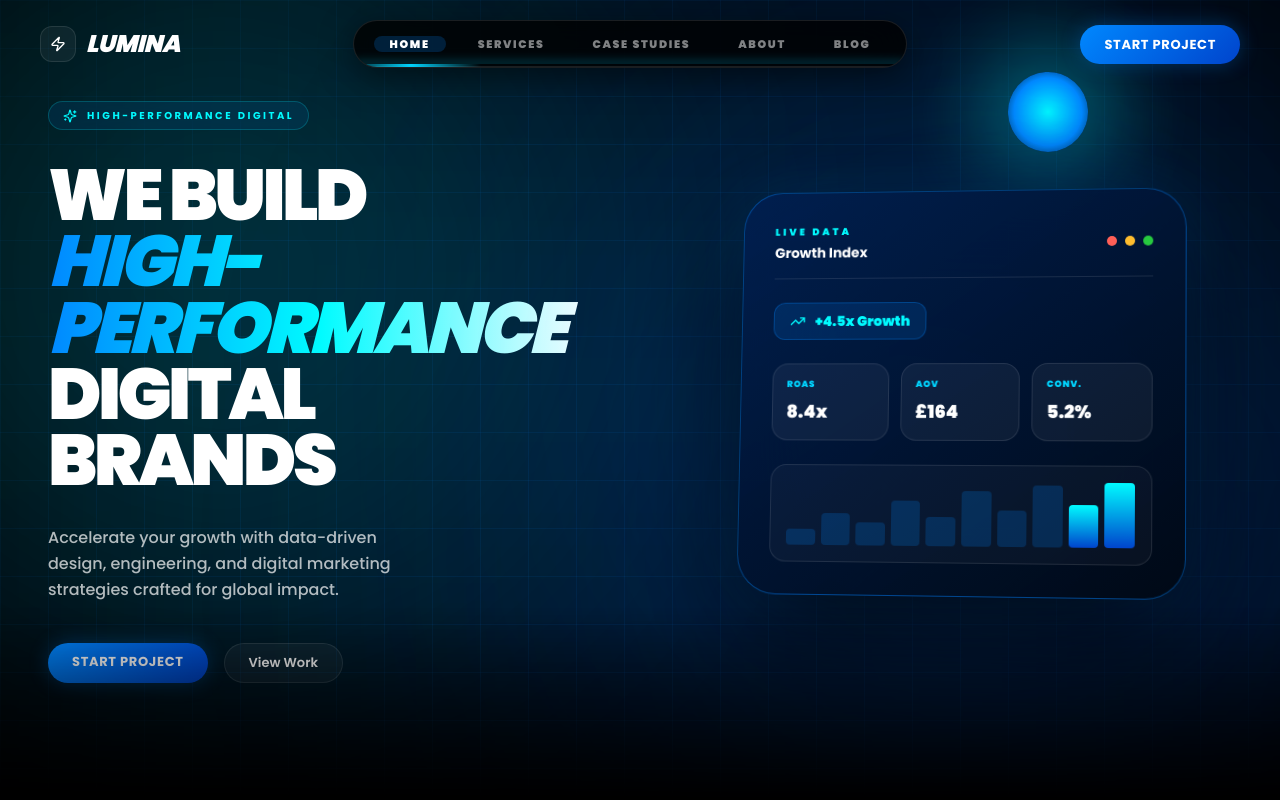
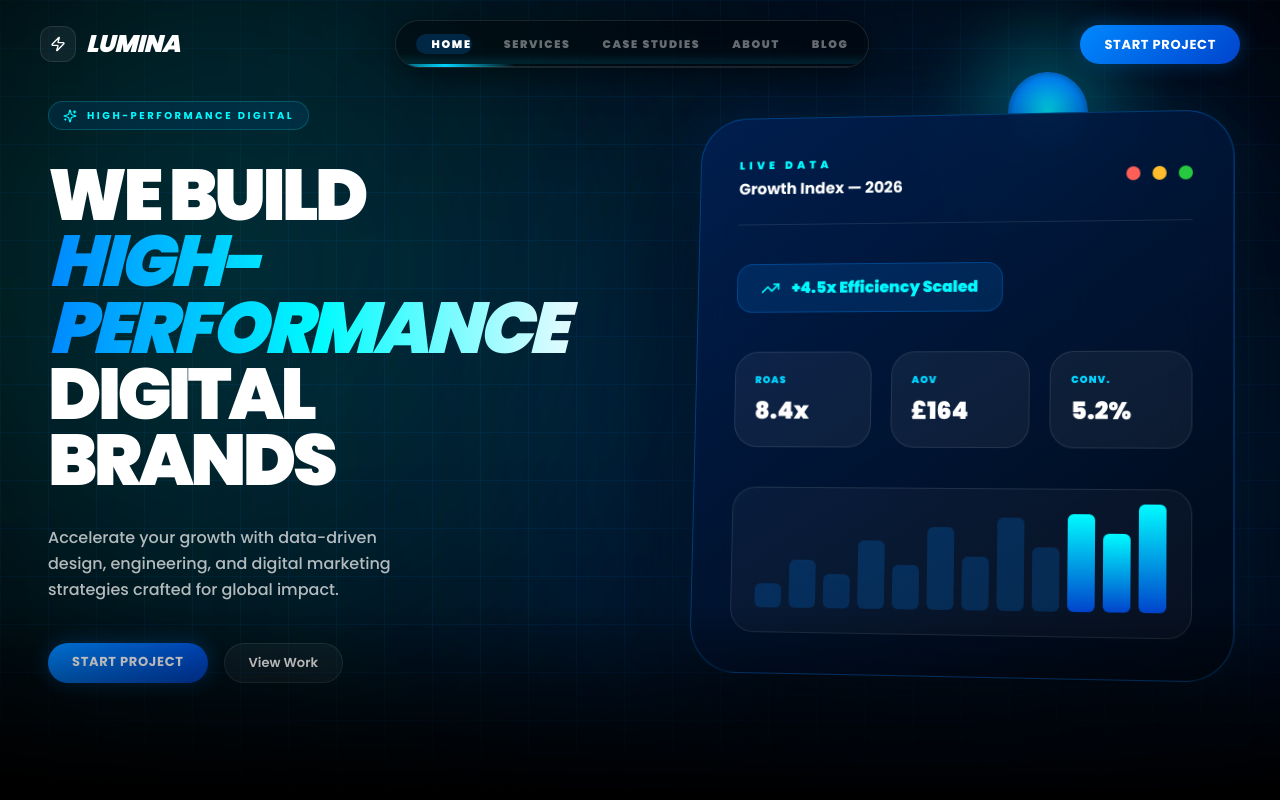
Before and after one commit to Asherssajjad/Custom-Web, a Next.js app: page / in a window 1280 px wide. Shown: the top 800 px of the page. Built offline with nearby package versions, Linux system fonts and the light colour scheme.

Commit message:
✨ UI: Final Refinements - Real colors for logos, larger Growth Index, fixed header clipping, and route-aware navbar

```diff
--- a/src/components/sections/Hero.tsx
+++ b/src/components/sections/Hero.tsx
@@ -31,9 +31,9 @@ export default function Hero() {
         >
             {/* AMBIENT GLOWS */}
             <div className="absolute inset-0 z-0 overflow-hidden">
-                <div className="absolute top-1/2 left-1/2 -translate-x-1/2 -translate-y-1/2 w-[1200px] h-[1000px] bg-[#0088ff]/20 blur-[200px] pointer-events-none opacity-80" />
+                <div className="absolute top-1/2 left-1/2 -translate-x-1/2 -translate-y-1/2 w-[1200px] h-[1000px] bg-[#0088ff]/15 blur-[200px] pointer-events-none opacity-80" />
                 <div className="absolute -top-[10%] -left-[10%] w-[700px] h-[700px] bg-[#00fbff]/15 blur-[150px] pointer-events-none rounded-full" />
-                <div className="absolute -bottom-[20%] -right-[10%] w-[800px] h-[800px] bg-[#0044cc]/20 blur-[180px] pointer-events-none rounded-full" />
+                <div className="absolute -bottom-[20%] -right-[10%] w-[800px] h-[800px] bg-[#0044cc]/15 blur-[180px] pointer-events-none rounded-full" />
             </div>
 
             {/* Grid */}
@@ -69,7 +69,7 @@ export default function Hero() {
                         {['We Build', 'High-Performance', 'Digital Brands'].map((line, i) => (
                             <div key={i} className="overflow-hidden">
                                 <h1
-                                    className="h-word inline-block font-display text-4xl md:text-5xl lg:text-7xl font-black uppercase leading-[0.92] tracking-tighter"
+                                    className="h-word inline-block font-display text-4xl md:text-5xl lg:text-7xl font-black uppercase leading-[0.92] tracking-tighter pr-2"
                                     style={i === 1 ? {
                                         background: 'linear-gradient(90deg, #0088ff, #00fbff, #ffffff)',
                                         WebkitBackgroundClip: 'text',
@@ -99,57 +99,57 @@ export default function Hero() {
                     </div>
                 </div>
 
-                {/* RIGHT — DASHBOARD */}
+                {/* RIGHT — DASHBOARD - LARGER AS REQUESTED */}
                 <div className="relative flex items-center justify-center">
                     <div className="absolute w-[600px] h-[600px] bg-[#0088ff]/15 blur-[140px] rounded-full pointer-events-none" />
 
                     <motion.div
-                        className="h-card w-full max-w-[450px]"
+                        className="h-card w-full max-w-[550px]"
                         animate={{ y: [0, -20, 0] }}
                         transition={{ duration: 7, repeat: Infinity, ease: 'easeInOut' }}
                     >
-                        <div className="rounded-[2.5rem] p-8 overflow-hidden backdrop-blur-3xl" style={{
+                        <div className="rounded-[3rem] p-10 overflow-hidden backdrop-blur-3xl" style={{
                             background: 'linear-gradient(145deg, rgba(0,30,80,0.92) 0%, rgba(0,8,20,0.98) 100%)',
                             border: '1px solid rgba(0,136,255,0.4)',
                             transform: 'perspective(2000px) rotateY(-8deg) rotateX(5deg)',
                             boxShadow: '0 40px 120px rgba(0,0,0,0.8), 0 0 60px rgba(0,136,255,0.15)',
                         }}>
                             {/* Inner Header */}
-                            <div className="flex justify-between items-center mb-6 pb-4 border-b border-white/10">
+                            <div className="flex justify-between items-center mb-10 pb-6 border-b border-white/10">
                                 <div>
-                                    <p className="font-body text-[10px] font-black uppercase tracking-[0.3em] text-[#00fbff]">Live Data</p>
-                                    <p className="font-body text-sm text-white font-bold mt-1">Growth Index</p>
+                                    <p className="font-body text-[11px] font-black uppercase tracking-[0.4em] text-[#00fbff]">Live Data</p>
+                                    <p className="font-body text-base text-white font-bold mt-1">Growth Index — 2026</p>
                                 </div>
-                                <div className="flex gap-2">
+                                <div className="flex gap-3">
                                     {['#ff5f57', '#ffbd2e', '#27c93f'].map((c) => (
-                                        <div key={c} className="w-2.5 h-2.5 rounded-full" style={{ background: c }} />
+                                        <div key={c} className="w-3.5 h-3.5 rounded-full" style={{ background: c }} />
                                     ))}
                                 </div>
                             </div>
 
-                            <div className="mb-6 inline-flex items-center gap-2.5 px-4 py-2 rounded-xl bg-[#0088ff]/15 border border-[#0088ff]/30">
-                                <TrendingUp className="w-4 h-4 text-[#00fbff]" />
-                                <span className="font-body font-black text-sm text-[#00fbff]">+4.5x Growth</span>
+                            <div className="mb-10 inline-flex items-center gap-3 px-6 py-3 rounded-2xl bg-[#0088ff]/15 border border-[#0088ff]/30">
+                                <TrendingUp className="w-5 h-5 text-[#00fbff]" />
+                                <span className="font-body font-black text-base text-[#00fbff]">+4.5x Efficiency Scaled</span>
                             </div>
 
-                            <div className="grid grid-cols-3 gap-3 mb-6">
+                            <div className="grid grid-cols-3 gap-5 mb-10">
                                 {[['ROAS', '8.4x'], ['AOV', '£164'], ['Conv.', '5.2%']].map(([l, v]) => (
-                                    <div key={l} className="p-3.5 rounded-2xl bg-white/[0.05] border border-white/10">
-                                        <p className="font-body text-[9px] font-black uppercase tracking-widest text-[#00d4ff] mb-1.5">{l}</p>
-                                        <p className="font-body text-lg font-black text-white">{v}</p>
+                                    <div key={l} className="p-5 rounded-3xl bg-white/[0.05] border border-white/10">
+                                        <p className="font-body text-[10px] font-black uppercase tracking-widest text-[#00d4ff] mb-2">{l}</p>
+                                        <p className="font-body text-2xl font-black text-white">{v}</p>
                                     </div>
                                 ))}
                             </div>
 
-                            <div className="p-4 rounded-2xl bg-white/[0.03] border border-white/10">
-                                <div className="flex items-end gap-1.5 h-16">
-                                    {[25, 50, 35, 70, 45, 85, 55, 95, 65, 100].map((h, i) => (
+                            <div className="p-6 rounded-3xl bg-white/[0.03] border border-white/10">
+                                <div className="flex items-end gap-2 h-24">
+                                    {[25, 50, 35, 70, 45, 85, 55, 95, 65, 100, 80, 110].map((h, i) => (
                                         <motion.div key={i}
-                                            className="flex-1 rounded-sm"
+                                            className="flex-1 rounded-md"
                                             style={{
                                                 height: `${h}%`,
                                                 originY: 1,
-                                                background: i >= 8 ? 'linear-gradient(to top, #0044cc, #00fbff)' : 'rgba(0,136,255,0.2)',
+                                                background: i >= 9 ? 'linear-gradient(to top, #0044cc, #00fbff)' : 'rgba(0,136,255,0.2)',
                                             }}
                                             initial={{ scaleY: 0 }}
                                             animate={{ scaleY: 1 }}
--- a/src/components/sections/Navbar.tsx
+++ b/src/components/sections/Navbar.tsx
@@ -38,14 +38,14 @@ export default function Navbar() {
                             <div className="w-9 h-9 rounded-xl bg-white/5 border border-white/10 flex items-center justify-center group-hover:bg-primary/20 group-hover:border-primary/40 transition-all">
                                 <Zap className="w-4 h-4 text-white group-hover:text-primary transition-colors" />
                             </div>
-                            <span className="font-display text-2xl font-[900] italic uppercase tracking-tight text-white">
+                            <span className="font-display text-2xl font-[900] italic uppercase tracking-tight text-white pr-1">
                                 Lumina
                             </span>
                         </Link>
 
                         {/* Center pill nav – desktop */}
                         <div className="hidden lg:flex flex-1 justify-center">
-                            <SpotlightNavbar items={navLinks} defaultActiveIndex={0} />
+                            <SpotlightNavbar items={navLinks} />
                         </div>
 
                         {/* CTA – desktop */}
@@ -89,7 +89,7 @@ export default function Navbar() {
                                 key={link.label}
                                 href={link.href}
                                 onClick={() => setIsOpen(false)}
-                                className="font-display text-5xl font-[900] uppercase italic tracking-tight flex items-center justify-between group hover:text-primary transition-colors"
+                                className="font-display text-5xl font-[900] uppercase italic tracking-tight flex items-center justify-between group hover:text-primary transition-colors pr-2"
                             >
                                 <span>{link.label}</span>
                                 <ChevronRight className="w-7 h-7 text-primary opacity-0 group-hover:opacity-100 group-hover:translate-x-2 transition-all" />
@@ -99,7 +99,7 @@ export default function Navbar() {
                         <Link
                             href="/contact"
                             onClick={() => setIsOpen(false)}
-                            className="mt-6 btn-indigo text-center justify-center text-xl"
+                            className="mt-6 btn-primary text-center justify-center text-xl rounded-full"
                         >
                             Let's Talk
                         </Link>
--- a/src/components/sections/Process.tsx
+++ b/src/components/sections/Process.tsx
@@ -122,7 +122,7 @@ export default function Process() {
                         <span className="dot" />
                         Our Process
                     </div>
-                    <h2 className="text-4xl md:text-5xl lg:text-7xl font-black uppercase italic tracking-tighter font-display leading-[0.9]">
+                    <h2 className="text-4xl md:text-5xl lg:text-7xl font-black uppercase italic tracking-tighter font-display leading-[0.9] pr-2">
                         How We <span className="gradient-text">Operate</span>
                     </h2>
                     <p className="text-white/40 max-w-xl mx-auto text-base md:text-lg font-medium font-body leading-relaxed">
@@ -148,7 +148,7 @@ export default function Process() {
                             <div className="space-y-4">
                                 <div className="flex items-center gap-3">
                                     <span className="text-[#00fbff] font-black italic text-xl font-display">{step.num}</span>
-                                    <h3 className="text-xl md:text-2xl font-black uppercase italic tracking-tight font-display group-hover:text-[#00fbff] transition-colors">{step.title}</h3>
+                                    <h3 className="text-xl md:text-2xl font-black uppercase italic tracking-tight font-display group-hover:text-[#00fbff] transition-colors pr-1">{step.title}</h3>
                                 </div>
                                 <p className="text-white/45 text-sm md:text-base font-medium font-body leading-relaxed">{step.desc}</p>
                             </div>
--- a/src/components/sections/Services.tsx
+++ b/src/components/sections/Services.tsx
@@ -102,7 +102,7 @@ export default function Services() {
                             <span className="dot" />
                             Our Domain
                         </div>
-                        <h2 className="text-3xl md:text-4xl lg:text-5xl font-black uppercase italic tracking-tighter leading-tight font-display">
+                        <h2 className="text-3xl md:text-4xl lg:text-5xl font-black uppercase italic tracking-tighter leading-tight font-display pr-2">
                             Core <span className="gradient-text">Expertise</span>
                         </h2>
                     </div>
@@ -125,7 +125,7 @@ export default function Services() {
                                 <div className="text-[9px] font-bold tracking-[0.2em] text-white/30 uppercase mb-3 font-body">
                                     {service.category}
                                 </div>
-                                <h3 className="text-lg md:text-xl font-black mb-4 flex items-center justify-between group-hover:text-primary-light transition-colors font-display uppercase tracking-tight italic">
+                                <h3 className="text-lg md:text-xl font-black mb-4 flex items-center justify-between group-hover:text-primary-light transition-colors font-display uppercase tracking-tight italic pr-1">
                                     {service.title}
                                 </h3>
                                 <p className="text-white/40 text-xs md:text-sm leading-relaxed font-medium mb-10 line-clamp-3">
--- a/src/components/ui/spotlight-navbar.tsx
+++ b/src/components/ui/spotlight-navbar.tsx
@@ -1,6 +1,7 @@
 'use client';
 
 import React, { useEffect, useRef, useState } from 'react';
+import { usePathname } from 'next/navigation';
 import { animate, motion } from 'framer-motion';
 import { cn } from '@/lib/utils';
 
@@ -10,7 +11,6 @@ export interface SpotlightNavbarProps {
     items?: NavItem[];
     className?: string;
     onItemClick?: (item: NavItem, index: number) => void;
-    defaultActiveIndex?: number;
 }
 
 export function SpotlightNavbar({
@@ -23,13 +23,26 @@ export function SpotlightNavbar({
     ],
     className,
     onItemClick,
-    defaultActiveIndex = 0,
 }: SpotlightNavbarProps) {
+    const pathname = usePathname();
     const navRef = useRef<HTMLDivElement>(null);
-    const [activeIndex, setActiveIndex] = useState(defaultActiveIndex);
+
+    // Find active index based on route
+    const currentActiveIndex = items.findIndex(item =>
+        item.href === '/' ? pathname === '/' : pathname.startsWith(item.href)
+    );
+
+    const [activeIndex, setActiveIndex] = useState(currentActiveIndex !== -1 ? currentActiveIndex : 0);
     const [hoverX, setHoverX] = useState<number | null>(null);
     const spotlightX = useRef(0);
     const ambienceX = useRef(0);
+
+    // Update active index when route changes
+    useEffect(() => {
+        if (currentActiveIndex !== -1) {
+            setActiveIndex(currentActiveIndex);
+        }
+    }, [pathname, currentActiveIndex]);
 
     useEffect(() => {
         if (!navRef.current) return;
@@ -52,14 +65,20 @@ export function SpotlightNavbar({
                 const targetX = itemRect.left - navRect.left + itemRect.width / 2;
                 animate(spotlightX.current, targetX, {
                     type: 'spring', stiffness: 200, damping: 20,
-                    onUpdate: (v) => { spotlightX.current = v; nav.style.setProperty('--spotlight-x', `${v}px`); },
+                    onUpdate: (v) => {
+                        spotlightX.current = v;
+                        nav.style.setProperty('--spotlight-x', `${v}px`);
+                    },
                 });
             }
         };
 
         nav.addEventListener('mousemove', handleMouseMove);
         nav.addEventListener('mouseleave', handleMouseLeave);
-        return () => { nav.removeEventListener('mousemove', handleMouseMove); nav.removeEventListener('mouseleave', handleMouseLeave); };
+        return () => {
+            nav.removeEventListener('mousemove', handleMouseMove);
+            nav.removeEventListener('mouseleave', handleMouseLeave);
+        };
     }, [activeIndex]);
 
     useEffect(() => {
@@ -72,7 +91,10 @@ export function SpotlightNavbar({
             const targetX = itemRect.left - navRect.left + itemRect.width / 2;
             animate(ambienceX.current, targetX, {
                 type: 'spring', stiffness: 200, damping: 20,
-                onUpdate: (v) => { ambienceX.current = v; nav.style.setProperty('--ambience-x', `${v}px`); },
+                onUpdate: (v) => {
+                    ambienceX.current = v;
+                    nav.style.setProperty('--ambience-x', `${v}px`);
+                },
             });
         }
     }, [activeIndex]);
@@ -88,7 +110,7 @@ export function SpotlightNavbar({
                 ref={navRef}
                 className={cn(
                     'spotlight-nav relative h-12 rounded-full transition-all duration-300 overflow-hidden',
-                    'bg-black/80 backdrop-blur-xl border border-white/10 shadow-[0_8px_32px_rgba(0,0,0,0.5)]'
+                    'bg-black/40 backdrop-blur-xl border border-white/10 shadow-[0_8px_32px_rgba(0,0,0,0.5)]'
                 )}
             >
                 <ul className="relative flex items-center h-full px-3 z-[10]">
@@ -97,18 +119,22 @@ export function SpotlightNavbar({
                             <a
                                 href={item.href}
                                 data-index={idx}
-                                onClick={(e) => { e.preventDefault(); handleItemClick(item, idx); window.location.href = item.href; }}
+                                onClick={(e) => {
+                                    e.preventDefault();
+                                    handleItemClick(item, idx);
+                                    window.location.href = item.href;
+                                }}
                                 className={cn(
                                     'px-6 py-2 text-[11px] font-black tracking-[0.15em] uppercase transition-all duration-300 rounded-full font-body',
-                                    'focus-visible:outline-none relative group',
-                                    activeIndex === idx ? 'text-white' : 'text-white/50 hover:text-white'
+                                    'focus-visible:outline-none relative group pr-2',
+                                    activeIndex === idx ? 'text-white' : 'text-white/40 hover:text-white'
                                 )}
                             >
                                 <span className="relative z-10">{item.label}</span>
                                 {activeIndex === idx && (
                                     <motion.div
                                         layoutId="active-pill"
-                                        className="absolute inset-x-2 inset-y-2 bg-[#0088ff]/20 rounded-full -z-0"
+                                        className="absolute inset-x-2 inset-y-1.5 bg-[#0088ff]/20 rounded-full -z-0"
                                     />
                                 )}
                             </a>
@@ -120,7 +146,7 @@ export function SpotlightNavbar({
                 <div className="pointer-events-none absolute inset-0 z-[1] transition-opacity duration-300"
                     style={{
                         opacity: hoverX !== null ? 1 : 0,
-                        background: `radial-gradient(120px circle at var(--spotlight-x) 100%, rgba(0,136,255,0.25) 0%, transparent 60%)`,
+                        background: `radial-gradient(120px circle at var(--spotlight-x) 100%, rgba(0,136,255,0.2) 0%, transparent 60%)`,
                     }}
                 />
 
@@ -128,7 +154,7 @@ export function SpotlightNavbar({
                 <div className="pointer-events-none absolute bottom-0 left-0 w-full h-[3px] z-[2]"
                     style={{
                         background: `radial-gradient(70px circle at var(--ambience-x) 0%, #00d4ff 0%, transparent 100%)`,
-                        boxShadow: '0 -2px 10px rgba(0,212,255,0.5)'
+                        boxShadow: '0 -2px 10px rgba(0,212,255,0.4)'
                     }}
                 />
 
```
Also changed, not shown: src/components/sections/CaseStudies.tsx (+4 -4 lines), src/components/sections/TrustBar.tsx (+4 -4 lines).
